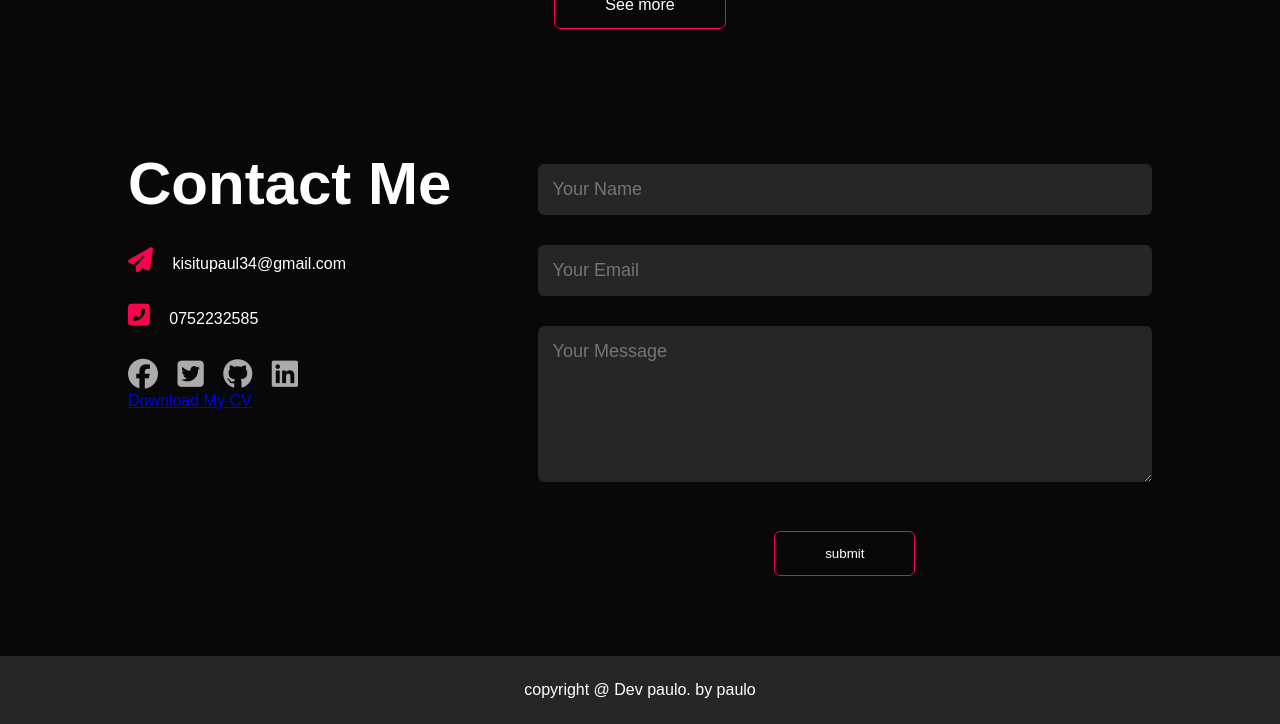
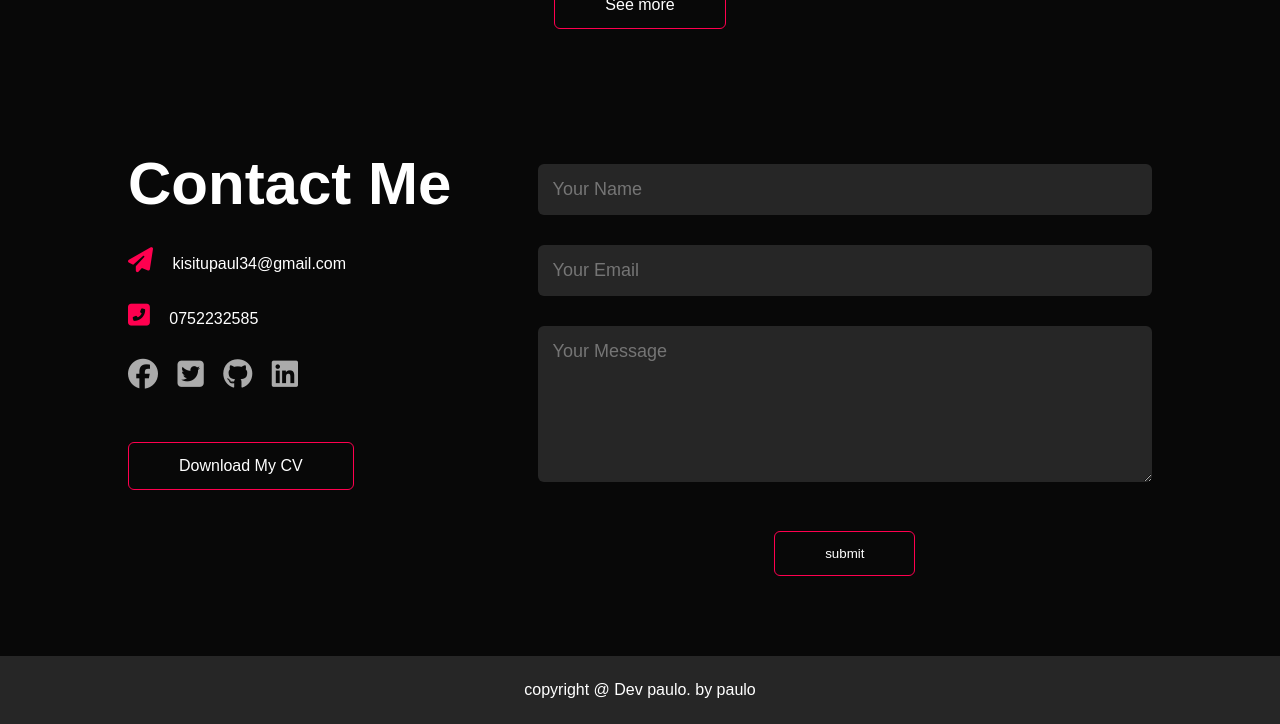
Before and after one commit to evra34/kisitu-paul, a plain HTML site: page index.html in a window 1280 px wide. Shown: the part 2712-3436 px from the top of the page. Drawn offline with nearby package versions, Linux system fonts and the light colour scheme.

Commit message:
Update index.html

```diff
--- a/index.html
+++ b/index.html
@@ -159,7 +159,7 @@
                         <a href="https://github.com/evra34" target="_blank"><i class="fab fa-github"></i></a>
                         <a href="https://www.linkedin.com/in/kisitu-paul-47695326a?utm_source=share&utm_campaign=share_via&utm_content=profile&utm_medium=android_app" target="_blank"><i class="fab fa-linkedin"></i></a>
                     </div>
-                    <a href="images/CURRICULUM VITAE.docx" download  target="_blank">Download My CV</a>
+                    <a href="images/CURRICULUM VITAE.docx" download class="btn btn2" target="_blank">Download My CV</a>
                 </div>
                 <div class="contact-right">
                     <form>
```
